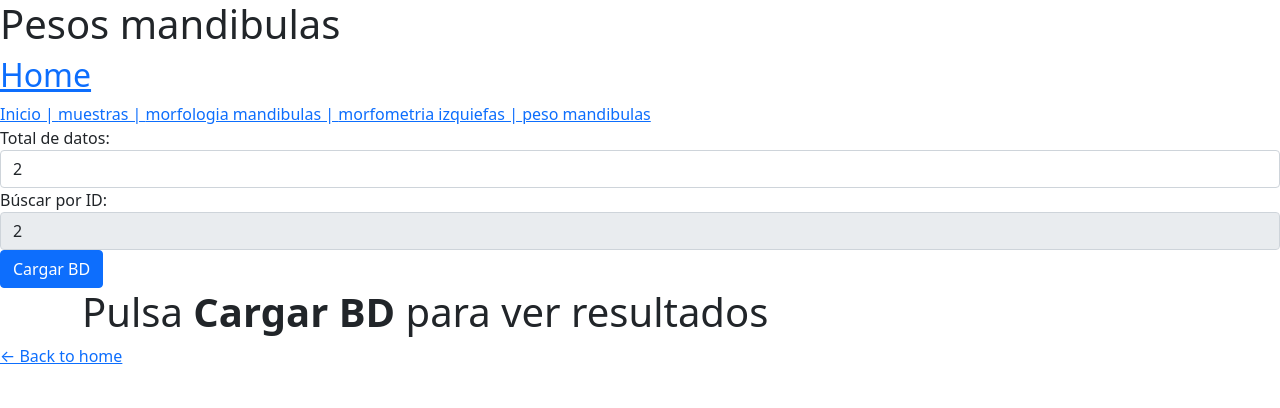
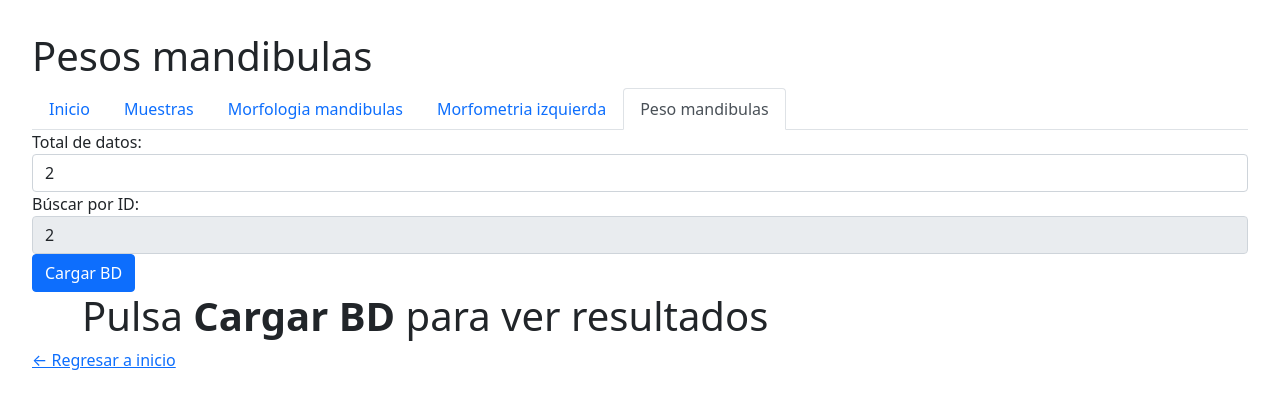
Before and after one commit to MontoyaMontes/laofdb-nextjs, a Next.js app: page /pesoMandibulas in a window 1280 px wide. Shown: the top 408 px of the page. Built offline with nearby package versions, Linux system fonts and the light colour scheme.

Commit message:
Some changes
Visual changes: enhanced visualitation of head
Need reuse component to render layouts

```diff
--- a/components/Layout.jsx
+++ b/components/Layout.jsx
@@ -1,12 +1,12 @@
 import Head from "next/head"
-// import styles from '../styles/Layout.module.css'
-// import utilStyles from '../styles/utils.module.css';
 import Link from 'next/link';
-import Image from 'next/image';
 
 const Description = "Brief description"
 
-export default function Layout({ children, title, description, home }) {
+export default function Layout(
+    { children, title, description,
+        home, muestras, morfologia, morfometriaIzquierdas, pesoMandibulas }
+) {
     return (
         <div >
             <Head>
@@ -27,50 +27,82 @@ export default function Layout({ children, title, description, home }) {
                     </>
                 ) : (
                     <>
-                        <Link href="/">
+
+                        {/* <Link href="/">
                             <a>
-
                             </a>
-                        </Link>
-                        <h2 >
+                        </Link> */}
+                        {/* <h2 >
                             <Link href="/">
                                 <a >Home</a>
                             </Link>
-                        </h2>
+                        </h2> */}
                     </>
                 )}
             </header>
 
-            <nav>
-                <Link href="/">
-                    <a>Inicio | </a>
+            <ul className="nav nav-tabs">
+                {home ?
+                    <Link href="/" className="nav-item">
+                        <a className="nav-link active">Inicio  </a>
                     </Link>
-                <Link href="/muestras">
-                    <a>muestras | </a>
+                    :
+                    <Link href="/" className="nav-item">
+                        <a className="nav-link">Inicio  </a>
                     </Link>
-                <Link href="/morfologiaMandibulas">
-                    <a>morfologia mandibulas | </a>
+                }
+                {muestras ?
+                    <Link href="/muestras" className="nav-item">
+                        <a className="nav-link active">Muestras </a>
                     </Link>
-                <Link href="/morfometriaIzquierdas">
-                    <a>morfometria izquiefas | </a>
+                    :
+                    <Link href="/muestras" className="nav-item">
+                        <a className="nav-link">Muestras </a>
                     </Link>
-                <Link href="/pesoMandibulas">
-                    <a>peso mandibulas</a>
+                }
+                {morfologia ?
+                    <Link href="/morfologiaMandibulas" className="nav-item">
+                        <a className="nav-link active">Morfologia mandibulas  </a>
                     </Link>
-            </nav>
+                    :
+                    <Link href="/morfologiaMandibulas" className="nav-item">
+                        <a className="nav-link" >Morfologia mandibulas  </a>
+                    </Link>
+                }
+                {morfometriaIzquierdas ?
+                    <Link href="/morfometriaIzquierdas" className="nav-item">
+                        <a className="nav-link active">Morfometria izquierda  </a>
+                    </Link>
+                    :
+                    <Link href="/morfometriaIzquierdas" className="nav-item">
+                        <a className="nav-link">Morfometria izquierda  </a>
+                    </Link>
+                }
+                {pesoMandibulas ?
+                    <Link href="/pesoMandibulas" className="nav-item">
+                        <a className="nav-link active">Peso mandibulas</a>
+                    </Link>
+                    :
+                    <Link href="/pesoMandibulas" className="nav-item">
+                        <a className="nav-link">Peso mandibulas</a>
+                    </Link>
+                }
+            </ul>
 
             <main>
                 {children}
             </main>
 
-            {!home && (
+            {
+                !home && (
                     <div >
                         <Link href="/">
-                        <a>← Back to home</a>
+                            <a>← Regresar a inicio</a>
                         </Link>
                     </div>
-            )}
-        </div>
+                )
+            }
+        </div >
     )
 }
 
--- a/pages/_app.js
+++ b/pages/_app.js
@@ -1,4 +1,6 @@
 import "bootstrap/dist/css/bootstrap.min.css";
+import 'bootstrap/dist/css/bootstrap.css';
+// import "bootstrap/dist/js/bootstrap";
 
 function MyApp({ Component, pageProps }) {
   return <Component {...pageProps} />;
--- a/pages/components/Prueba.jsx
+++ b/pages/components/Prueba.jsx
@@ -6,6 +6,8 @@ export default function Data(props) {
 
 <div>
   <h2>Datos</h2>
+  <h2>Total datos: {props.morfologiasMandibulas.length}</h2>
+
   {
       props.morfologiasMandibulas?.map(
         ({
--- a/pages/morfometriaIzquierdas/index.jsx
+++ b/pages/morfometriaIzquierdas/index.jsx
@@ -4,10 +4,11 @@ import Prueba from "../../pages/components/Prueba"
 
 export default function index({ data }) {
     return (
-        <div>
+        <div style={{ margin: '2rem' }}>
             <Layout
                 title="Morfometria izquierdas"
                 description="mi"
+                morfometriaIzquierdas
             >
 
                 morfometria izquierdas
--- a/pages/muestras/index.jsx
+++ b/pages/muestras/index.jsx
@@ -4,10 +4,11 @@ import Prueba from "../../pages/components/Prueba"
 
 export default function index({ data }) {
     return (
-        <div>
+        <div style={{ margin: '2rem' }}>
             <Layout
                 title="Muestras"
                 description="mi"
+                muestras
             >
 
                 Muestras
--- a/pages/pesoMandibulas/index.jsx
+++ b/pages/pesoMandibulas/index.jsx
@@ -20,7 +20,7 @@ export default function Index({ data }) {
             let DEV_URL = "http://localhost:3001"
             let PROD_URL = "https://laofdb.vercel.app/"
 
-            let response2 = await fetch(`${dev ? DEV_URL : PROD_URL}/api/muestras`, { headers: { collection: "pesomandibulas", limit: limitPesos } })
+            let response2 = await fetch(`${dev ? DEV_URL : PROD_URL}/api/muestras`, { headers: { collection: "pesomandibulas", limit: limitPesos} })
             let data2 = await response2.json()
             //console.log("--",data2.message,"--")
             setPesomandibulas(data2.message)
@@ -40,10 +40,11 @@ export default function Index({ data }) {
     }
 
     return (
-        <div>
+        <div style={{ margin: '2rem' }}>
             <Layout
                 title="Pesos mandibulas"
                 description="uno"
+                pesoMandibulas
             >
 
                 <div>
```
Also changed, not shown: pages/morfologiaMandibulas/index.jsx (+22 -23 lines), 1 other file (tests, documents, lock files or other folders). Lines whose indentation alone changed are shown as unchanged.
